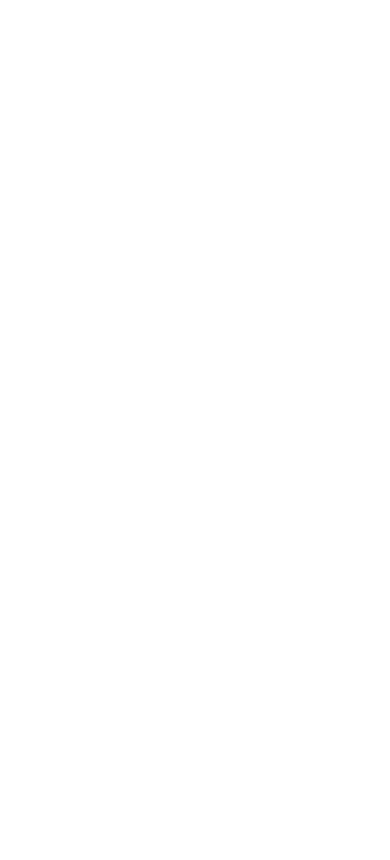
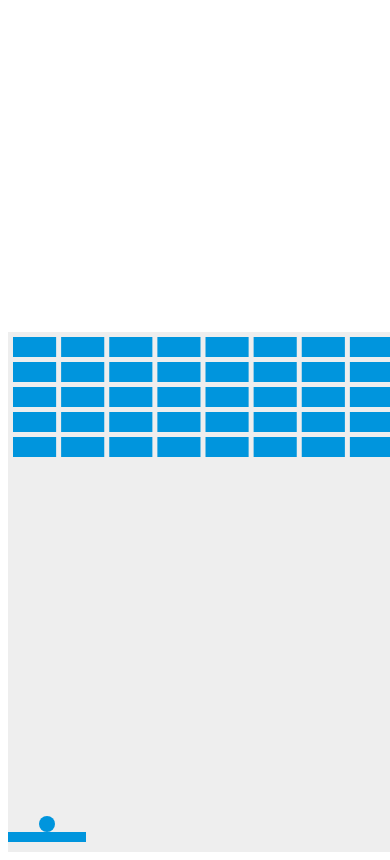
Before and after one commit to pyasmenko88/arkanoid-game, a plain HTML site: page index.html in a window 390 px wide. Both pictures are taken after a click on the button "Начать игру". Drawn offline with Linux system fonts and the light colour scheme.

Commit message:
Make game height responsive and speed up ball

```diff
--- a/index.html
+++ b/index.html
@@ -10,6 +10,9 @@
     <div id="start-screen">
         <button id="start-button">Начать игру</button>
     </div>
+    <div id="game-container" class="hidden">
+        <canvas id="game-canvas"></canvas>
+    </div>
     <script src="script.js"></script>
 </body>
 </html>
--- a/script.js
+++ b/script.js
@@ -1,7 +1,177 @@
 const startScreen = document.getElementById('start-screen');
 const startButton = document.getElementById('start-button');
+const gameContainer = document.getElementById('game-container');
+const canvas = document.getElementById('game-canvas');
+const ctx = canvas.getContext('2d');
+
+let paddle, ball, bricks;
+const rowCount = 5;
+const colCount = 8;
+const brickPadding = 5;
+const brickHeight = 20;
+
+function resizeCanvas() {
+    const containerHeight = window.innerHeight;
+    gameContainer.style.height = containerHeight + 'px';
+
+    let width = Math.min(Math.max(window.innerWidth, 360), 768);
+    let height = width * 4 / 3;
+
+    if (height > containerHeight) {
+        height = containerHeight;
+        width = height * 3 / 4;
+    }
+
+    canvas.width = width;
+    canvas.height = height;
+    canvas.style.width = width + 'px';
+    canvas.style.height = height + 'px';
+    gameContainer.style.width = width + 'px';
+
+    if (paddle) {
+        paddle.width = canvas.width * 0.2;
+        paddle.height = 10;
+        paddle.x = (canvas.width - paddle.width) / 2;
+        paddle.y = canvas.height - paddle.height - 10;
+    }
+
+    buildBricks();
+
+    if (ball && ball.onPaddle) {
+        ball.radius = 8;
+        ball.x = paddle.x + paddle.width / 2;
+        ball.y = paddle.y - ball.radius;
+    }
+}
+
+function buildBricks() {
+    bricks = [];
+    const brickWidth = (canvas.width - brickPadding * (colCount + 1)) / colCount;
+    for (let c = 0; c < colCount; c++) {
+        bricks[c] = [];
+        for (let r = 0; r < rowCount; r++) {
+            const x = brickPadding + c * (brickWidth + brickPadding);
+            const y = brickPadding + r * (brickHeight + brickPadding);
+            bricks[c][r] = { x, y, status: 1, width: brickWidth };
+        }
+    }
+}
+
+function initGame() {
+    paddle = { width: 0, height: 10, x: 0, y: 0 };
+    ball = { x: 0, y: 0, radius: 8, dx: 0, dy: 0, speed: 7.5, onPaddle: true };
+
+    resizeCanvas();
+
+    document.addEventListener('mousemove', movePaddle);
+    canvas.addEventListener('click', launchBall);
+
+    requestAnimationFrame(loop);
+}
+
+function movePaddle(e) {
+    const rect = canvas.getBoundingClientRect();
+    let x = e.clientX - rect.left;
+    paddle.x = x - paddle.width / 2;
+
+    if (paddle.x < 0) paddle.x = 0;
+    if (paddle.x + paddle.width > canvas.width) paddle.x = canvas.width - paddle.width;
+
+    if (ball.onPaddle) {
+        ball.x = paddle.x + paddle.width / 2;
+        ball.y = paddle.y - ball.radius;
+    }
+}
+
+function launchBall() {
+    if (ball.onPaddle) {
+        ball.dx = ball.speed;
+        ball.dy = -ball.speed;
+        ball.onPaddle = false;
+    }
+}
+
+function collisionDetection() {
+    for (let c = 0; c < colCount; c++) {
+        for (let r = 0; r < rowCount; r++) {
+            const b = bricks[c][r];
+            if (b.status) {
+                if (ball.x > b.x && ball.x < b.x + b.width && ball.y > b.y && ball.y < b.y + brickHeight) {
+                    ball.dy = -ball.dy;
+                    b.status = 0;
+                }
+            }
+        }
+    }
+}
+
+function drawBricks() {
+    for (let c = 0; c < colCount; c++) {
+        for (let r = 0; r < rowCount; r++) {
+            const b = bricks[c][r];
+            if (b.status) {
+                ctx.fillStyle = '#0095DD';
+                ctx.fillRect(b.x, b.y, b.width, brickHeight);
+            }
+        }
+    }
+}
+
+function drawPaddle() {
+    ctx.fillStyle = '#0095DD';
+    ctx.fillRect(paddle.x, paddle.y, paddle.width, paddle.height);
+}
+
+function drawBall() {
+    ctx.beginPath();
+    ctx.arc(ball.x, ball.y, ball.radius, 0, Math.PI * 2);
+    ctx.fillStyle = '#0095DD';
+    ctx.fill();
+    ctx.closePath();
+}
+
+function update() {
+    if (!ball.onPaddle) {
+        ball.x += ball.dx;
+        ball.y += ball.dy;
+
+        if (ball.x + ball.dx > canvas.width - ball.radius || ball.x + ball.dx < ball.radius) {
+            ball.dx = -ball.dx;
+        }
+
+        if (ball.y + ball.dy < ball.radius) {
+            ball.dy = -ball.dy;
+        } else if (ball.y + ball.dy > canvas.height - ball.radius) {
+            ball.onPaddle = true;
+            ball.dx = 0;
+            ball.dy = 0;
+            ball.x = paddle.x + paddle.width / 2;
+            ball.y = paddle.y - ball.radius;
+        }
+
+        if (ball.y + ball.radius > paddle.y &&
+            ball.x > paddle.x &&
+            ball.x < paddle.x + paddle.width) {
+            ball.dy = -ball.dy;
+        }
+
+        collisionDetection();
+    }
+}
+
+function loop() {
+    ctx.clearRect(0, 0, canvas.width, canvas.height);
+    drawBricks();
+    drawPaddle();
+    drawBall();
+    update();
+    requestAnimationFrame(loop);
+}
 
 startButton.addEventListener('click', () => {
     startScreen.style.display = 'none';
-    // TODO: initialize game
+    gameContainer.classList.remove('hidden');
+    initGame();
 });
+
+window.addEventListener('resize', resizeCanvas);
--- a/style.css
+++ b/style.css
@@ -10,3 +10,23 @@
     font-size: 16px;
     cursor: pointer;
 }
+
+.hidden {
+    display: none;
+}
+
+#game-container {
+    width: 100%;
+    max-width: 768px;
+    min-width: 360px;
+    margin: 0 auto;
+    height: 100vh;
+    display: flex;
+    align-items: flex-end;
+    justify-content: center;
+}
+
+#game-canvas {
+    background: #eee;
+    display: block;
+}
```
